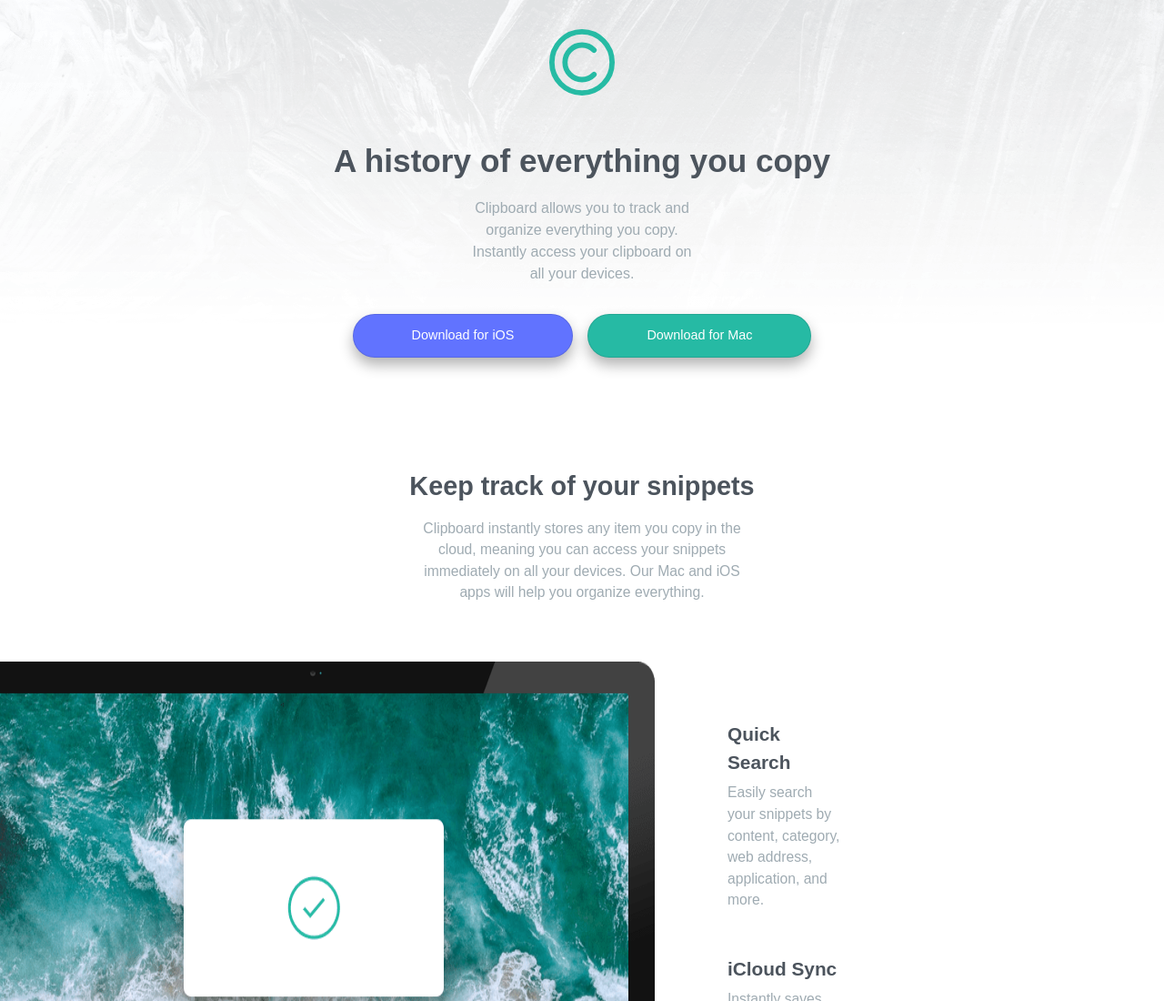
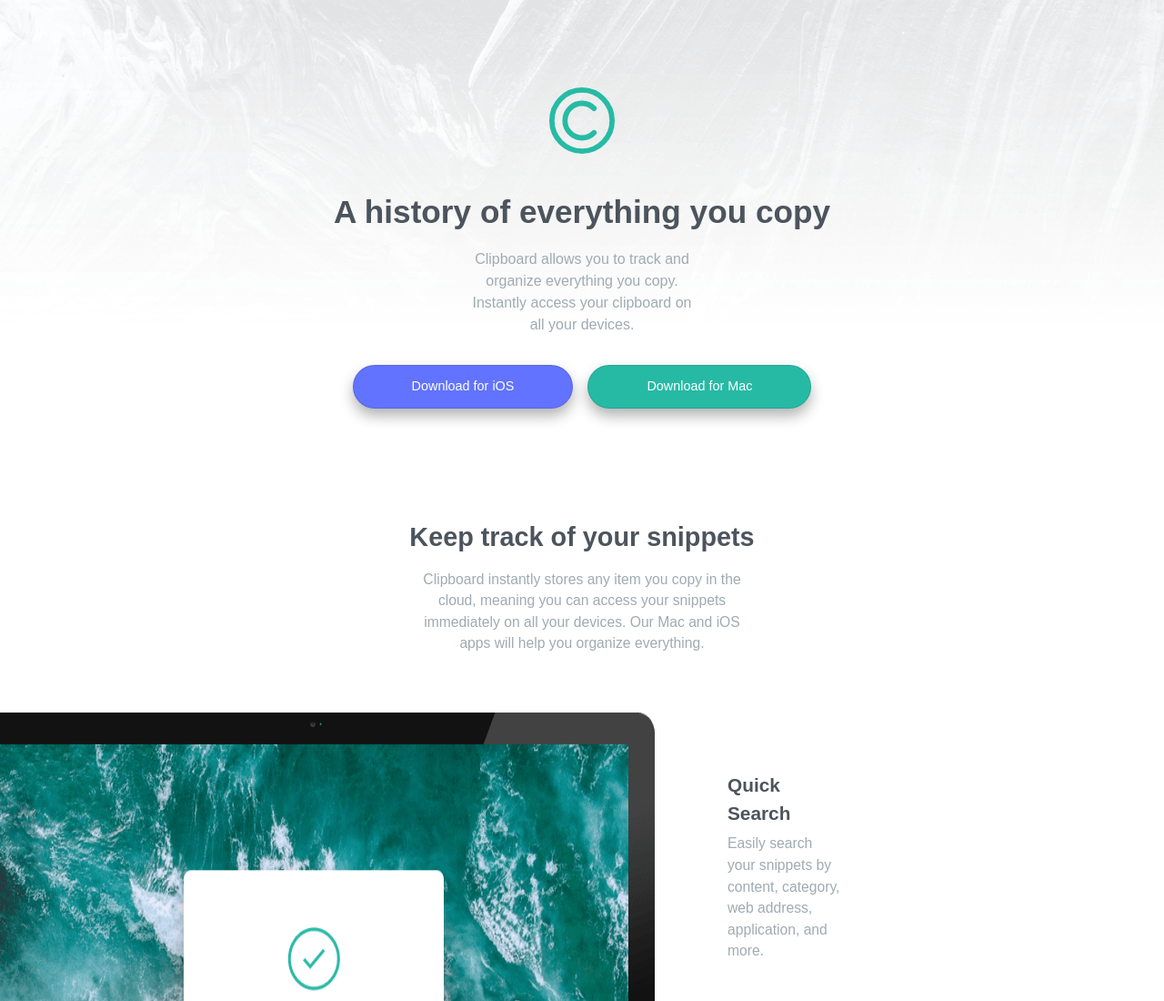
Before and after one commit to matiasroj0/clipboard-landing-page-master, a plain HTML site: page index.html in a window 1280 px wide. Shown: the top 1100 px of the page at 91% size. Drawn offline with Linux system fonts and the light colour scheme; a web font is replaced by a local one.

Commit message:
fix padding on top logo

```diff
--- a/style.css
+++ b/style.css
@@ -63,7 +63,8 @@ section {
 
 .logo {
     width: 33%;
-    padding-bottom: 3.5rem;
+    padding-top: 4rem;
+    padding-bottom: 3rem;
 }
 
 .logo-section h1 {
```
